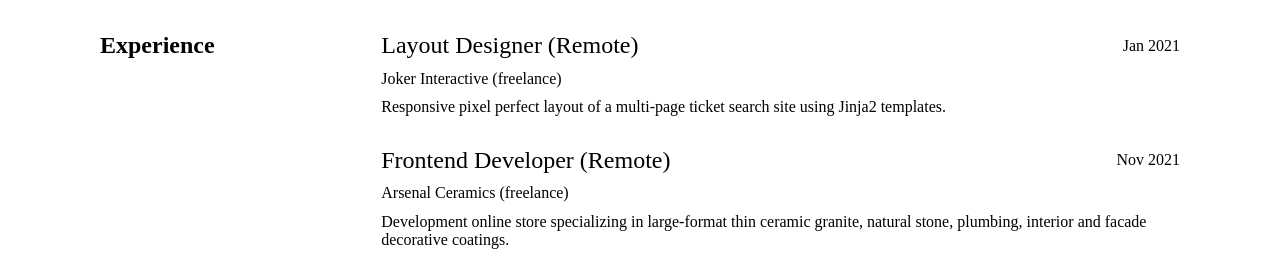
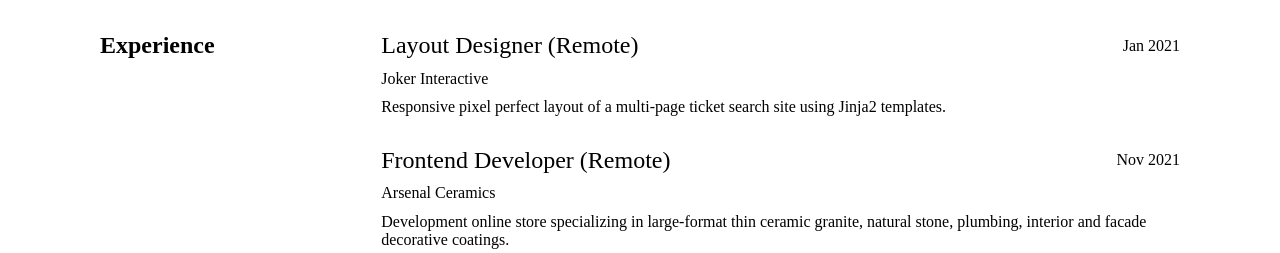
Before and after one commit to Nailheart/Nailheart.github.io, a website: page src/index.html in a window 1280 px wide. Shown: the part 1233-1486 px from the top of the page. Drawn offline with nearby package versions, Linux system fonts and the light colour scheme; files that its build step writes are made by us from their sources.

Commit message:
Поправлено описание

```diff
--- a/src/index.html
+++ b/src/index.html
@@ -229,7 +229,7 @@
               <h3 class="experience__item-title">Layout Designer (Remote)</h3>
               <time class="experience__item-date" datetime="2021-01-20">Jan 2021</time>
             </div>
-            <a class="experience__item-customer" href="https://github.com/jokerinteractive">Joker Interactive (freelance)</a>
+            <a class="experience__item-customer" href="https://github.com/jokerinteractive">Joker Interactive</a>
             <p class="experience__text">Responsive pixel perfect layout of a multi-page ticket search site using Jinja2 templates.</p>
           </li>
 
@@ -238,7 +238,7 @@
               <h3 class="experience__item-title">Frontend Developer (Remote)</h3>
               <time class="experience__item-date" datetime="2021-11-20">Nov 2021</time>
             </div>
-            <a class="experience__item-customer" href="https://arskeramika.ru/">Arsenal Ceramics (freelance)</a>
+            <a class="experience__item-customer" href="https://arskeramika.ru/">Arsenal Ceramics</a>
             <p class="experience__text">Development online store specializing in large-format thin ceramic granite, natural stone,  plumbing, interior and facade decorative coatings.</p>
           </li>
         </ul>
```
